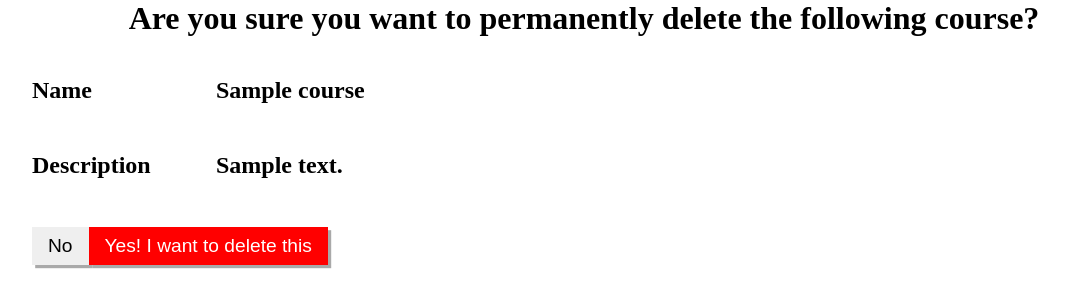
After one commit to JasonHarrer/DjangoORM_OfCourses, a Django app: template mainsite/templates/mainsite/delete.html in a window 1280 px wide. The commit adds this page. Shown: the top 308 px of the page, without its empty margins (56-1125 px from the left). Run offline with Django 3.2, Linux system fonts and the light colour scheme; the template is opened without the code that fills it: values that come from a table or form of the project are taken from there, others are empty; tables that the repository leaves empty hold one stand-in row (values such as "Sample post").

Commit message:
Working on delete page, uploading to transfer to other computer

```diff
--- /dev/null
+++ b/mainsite/static/mainsite/css/delete.css
@@ -0,0 +1,42 @@
+* {
+    border: 0;
+    margin: 0;
+    pardding: 0;
+}
+
+
+h1 {
+    text-align: center;
+}
+
+.row {
+    display: flex;
+    margin: 2rem 5rem;
+    padding: 0.5rem;
+}
+
+.label {
+    flex: 1;
+}
+
+.data {
+    flex: 5;
+}
+
+button{
+    box-shadow: 0.2rem 0.2rem darkgray;
+    font-size: larger;
+    margin: 0 auto;
+    padding: 0.5rem 1.0rem;
+}
+
+#no {
+    flex: 1;
+}
+
+#yes {
+    flex: 5;
+    background-color: red;
+    color: white;
+    flex: 2;
+}
--- /dev/null
+++ b/mainsite/templates/mainsite/delete.html
@@ -0,0 +1,33 @@
+<!DOCTYPE html>
+<html lang="en">
+    <head>
+        <meta charset="utf-8">
+        <meta name="description" content="Courses assignment">
+        <title>Of courses - Delete {{course.name}}?</title>
+        {% load static %}
+        <link rel="stylesheet" href="{% static 'mainsite/css/delete.css' %}">
+    </head>
+    <body>
+        <h1>Are you sure you want to permanently delete the following course?</h1>
+        <div class="row">
+            <h2 class="label">Name</h2>
+            <h2 class="data">{{course.name}}</h2>
+        </div>
+        <div class="row">
+            <h2 class="label">Description</h2>
+            <h2 class="data">{{course.description.text}}</h2>
+        </div>
+        <div class="row">
+            <a href="/">
+                <button id="no">
+                    No
+                </button>
+            </a>
+            <a href="/courses/{{course.id}}/confirm_delete">
+                <button id="yes">
+                    Yes! I want to delete this
+                </button>
+            </a>
+        </div>
+    </body>
+</html>
--- a/mainsite/templates/mainsite/index.html
+++ b/mainsite/templates/mainsite/index.html
@@ -48,8 +48,8 @@
                             <td class="table_name">{{course.name}}</td>
                             <td class="table_description">{{course.description.text}}</td>
                             <td class="table_date_added">{{course.created_at}}</td>
-                            <td class="table_links"><a href="courses/{{course.id}}">Comments</a></td>
-                            <td class="table_actions"><a href="courses/{{course.id}}/delete">Remove</a></td>
+                            <td class="table_links"><a href="courses/{{course.id}}">Read Comments</a></td>
+                            <td class="table_actions"><a href="courses/{{course.id}}/delete">Remove Course</a></td>
                         </tr>
                     {% endfor %}
                 </tbody>
```
Also changed, not shown: mainsite/views.py (+5 -2 lines).
